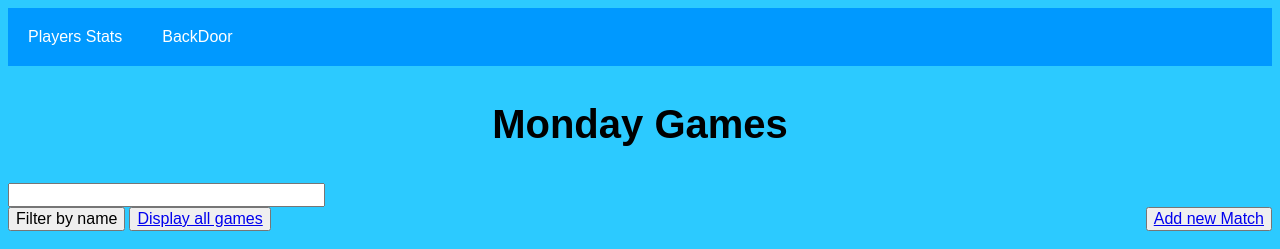
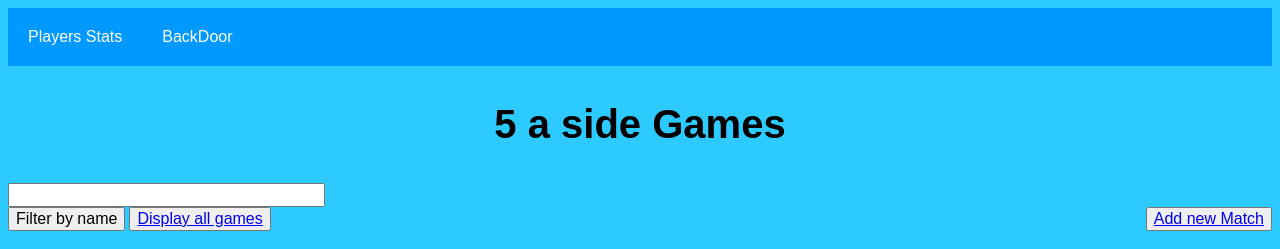
Before and after one commit to fabriziodea/fabproj2, a Python web app: template Application/templates/Backdoor.html in a window 1280 px wide. Shown: the top 249 px of the page. Run offline with Jinja, Linux system fonts and the light colour scheme; the template is opened without the code that fills it, so the values that code supplies are empty.

Commit message:
FAB-51 #DONE

```diff
--- a/Application/templates/Backdoor.html
+++ b/Application/templates/Backdoor.html
@@ -71,7 +71,7 @@ body {
 
     <br><br>
 <center>
-<p1><b>Monday Games</b></p1>
+<p1><b>5 a side Games</b></p1>
 </center>
 <br><br>
 
--- a/Application/templates/WholetableS.html
+++ b/Application/templates/WholetableS.html
@@ -74,7 +74,7 @@ body {
 
     <br><br>
 <center>
-<p1><b>Monday Games</b></p1>
+<p1><b>5 a side Games</b></p1>
 </center>
 <br><br>
 
```
Also changed, not shown: tests/Fives_test.py (+1 -1 lines).
